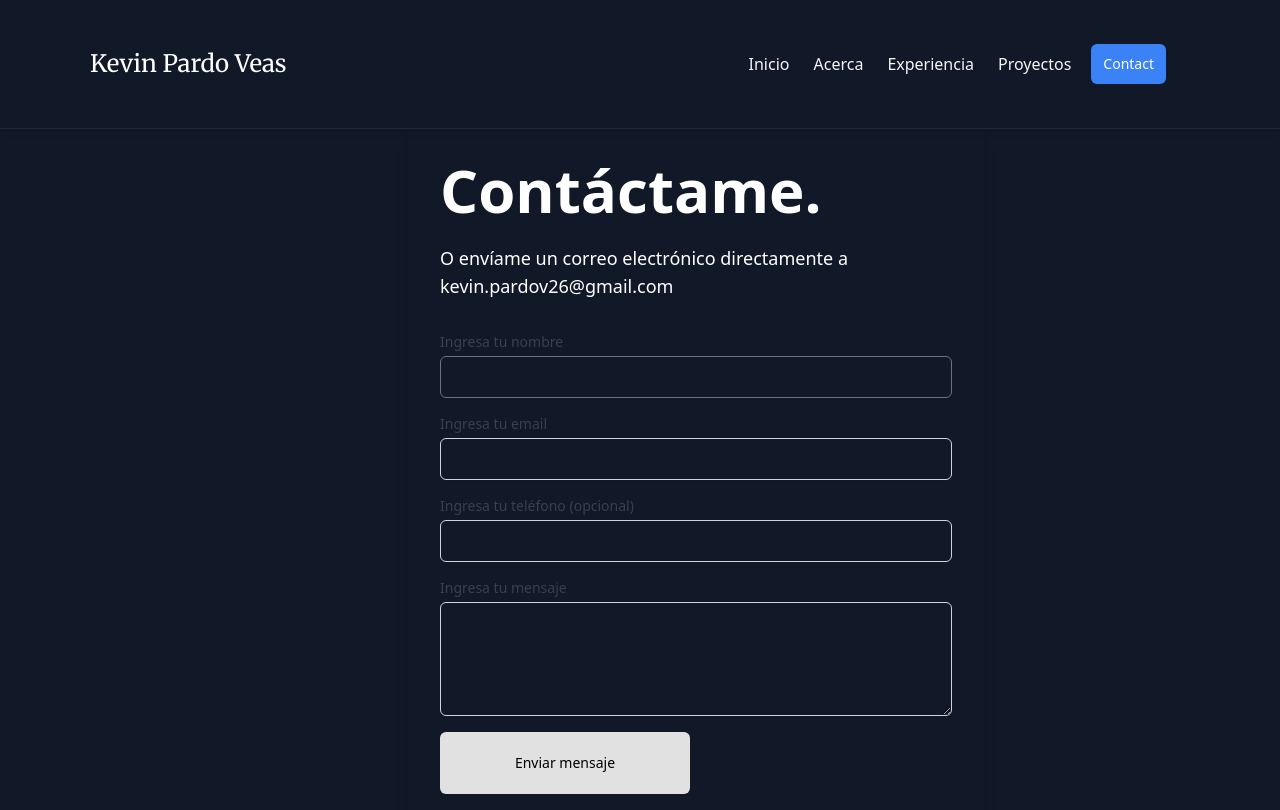
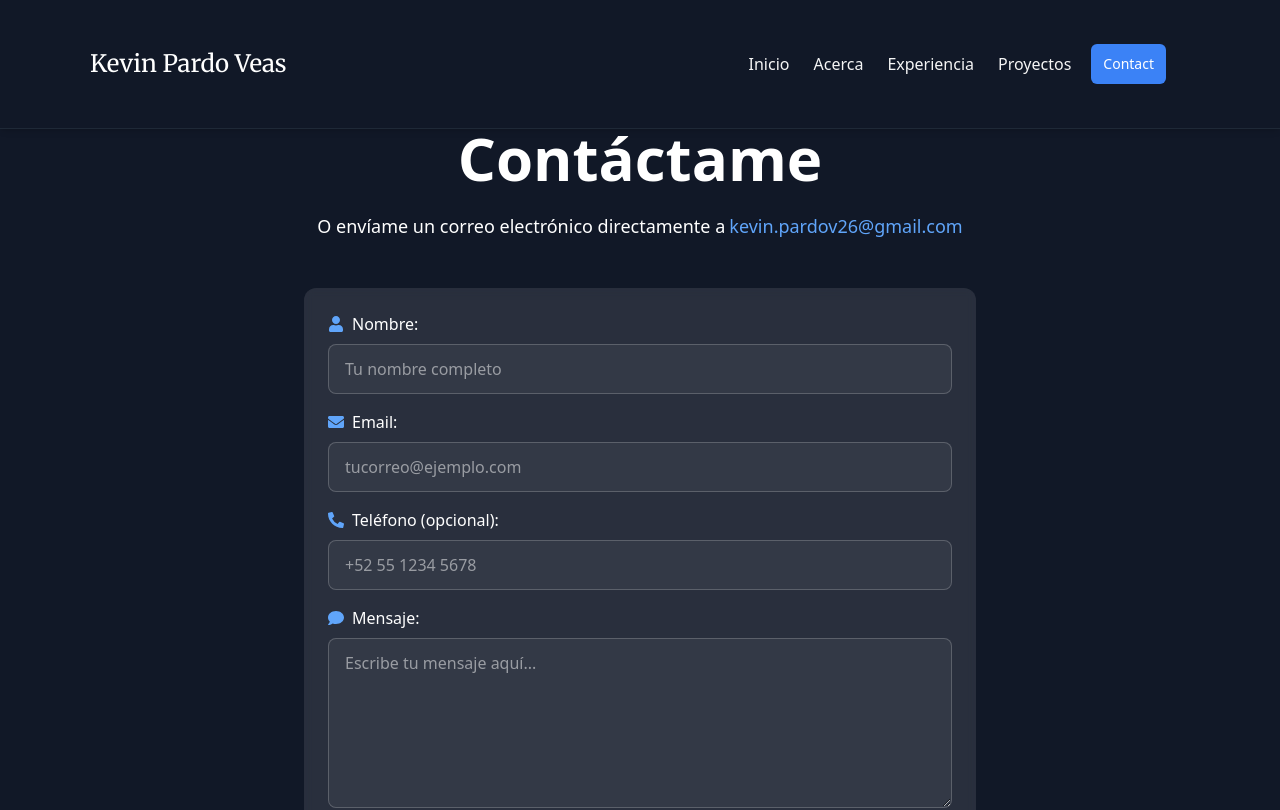
Before and after one commit to Krpardo27/kevin-portfolio, a React (Vite) app: page /contact in a window 1280 px wide. Shown: the top 810 px of the page. Built offline with nearby package versions, Linux system fonts and the light colour scheme.

Commit message:
confiuraciones de cpanel

```diff
--- a/src/pages/Contact.jsx
+++ b/src/pages/Contact.jsx
@@ -1,7 +1,15 @@
-import React, { useState } from "react";
+import { useState } from "react";
+import {
+  FaUser,
+  FaEnvelope,
+  FaComment,
+  FaPhoneAlt,
+  FaPaperPlane,
+  FaCheckCircle,
+  FaExclamationCircle
+} from "react-icons/fa";
+import { ImSpinner8 } from "react-icons/im";
 import PageTransition from "../components/PageTransition";
-import { Link } from "react-router-dom";
-import { FaChevronRight } from "react-icons/fa";
 
 const Contact = () => {
   const [formData, setFormData] = useState({
@@ -10,123 +18,74 @@ const Contact = () => {
     phone: "",
     message: "",
   });
-
-  const [errors, setErrors] = useState({
-    name: "",
-    email: "",
-    phone: "",
-    message: "",
-  });
-
-  const [isSubmitting, setIsSubmitting] = useState(false);
-  const [submitSuccess, setSubmitSuccess] = useState(false);
+  const [status, setStatus] = useState("");
 
   const handleChange = (e) => {
     const { name, value } = e.target;
-    setFormData({
-      ...formData,
-      [name]: value,
+    setFormData((prev) => ({ ...prev, [name]: value }));
+  };
+
+  const handleSubmit = async (e) => {
+    e.preventDefault();
+    setStatus("sending");
+
+    try {
+      const response = await fetch("https://www.kevcodesdev.cl/api/contacto", {
+        method: "POST",
+        headers: {
+          "Content-Type": "application/json",
+          "Accept": "application/json"
+        },
+        body: JSON.stringify(formData),
+        credentials: "same-origin" // Importante para cookies si las usas
       });
 
-    // Clear error when user types
-    if (errors[name]) {
-      setErrors({
-        ...errors,
-        [name]: "",
-      });
-    }
-  };
+      if (!response.ok) throw new Error("Error en la respuesta del servidor");
 
-  const validateForm = () => {
-    let valid = true;
-    const newErrors = { ...errors };
+      setStatus("success");
+      setFormData({ name: "", email: "", phone: "", message: "" });
 
-    // Validate name
-    if (!formData.name.trim()) {
-      newErrors.name = "El nombre es requerido";
-      valid = false;
-    } else if (formData.name.trim().length < 3) {
-      newErrors.name = "El nombre debe tener al menos 3 caracteres";
-      valid = false;
-    }
-
-    // Validate email
-    if (!formData.email.trim()) {
-      newErrors.email = "El email es requerido";
-      valid = false;
-    } else if (!/^[^\s@]+@[^\s@]+\.[^\s@]+$/.test(formData.email)) {
-      newErrors.email = "Por favor ingresa un email válido";
-      valid = false;
-    }
-
-    // Validate phone (optional but must be valid if provided)
-    if (formData.phone && !/^[0-9+\-\s]+$/.test(formData.phone)) {
-      newErrors.phone = "Por favor ingresa un teléfono válido";
-      valid = false;
-    }
-
-    // Validate message
-    if (!formData.message.trim()) {
-      newErrors.message = "El mensaje es requerido";
-      valid = false;
-    } else if (formData.message.trim().length < 10) {
-      newErrors.message = "El mensaje debe tener al menos 10 caracteres";
-      valid = false;
-    }
-
-    setErrors(newErrors);
-    return valid;
-  };
-
-  const handleSubmit = (e) => {
-    e.preventDefault();
-
-    if (validateForm()) {
-      setIsSubmitting(true);
-
-      // Simulate API call
-      setTimeout(() => {
-        console.log("Form submitted:", formData);
-        setIsSubmitting(false);
-        setSubmitSuccess(true);
-        setFormData({
-          name: "",
-          email: "",
-          phone: "",
-          message: "",
-        });
-
-        // Hide success message after 5 seconds
-        setTimeout(() => setSubmitSuccess(false), 5000);
-      }, 1500);
+    } catch (error) {
+      console.error("Error al enviar el formulario:", error);
+      setStatus("error");
     }
   };
 
   return (
     <PageTransition>
-      <section className="lg:mt-32 mt-20 flex flex-col h-screen">
-        <div className="w-full container lg:mx-64 max-w-xl shadow-lg rounded-lg p-8">
-          <div className="mb-8">
-            <h1 className="text-6xl font-bold text-white mb-6">Contáctame.</h1>
+      <section className="min-h-screen mt-20 max-w-7xl mx-auto px-6 py-12 flex flex-col items-center justify-center">
+        <div className="mb-8 text-center">
+          <h1 className="text-6xl font-bold text-white mb-6">Contáctame</h1>
           <p className="text-white text-lg mb-4">
             O envíame un correo electrónico directamente a
+            <a href="mailto:kevin.pardov26@gmail.com" className="text-blue-400 hover:underline ml-1">
               kevin.pardov26@gmail.com
+            </a>
           </p>
         </div>
-          {submitSuccess && (
-            <div className="mb-4 p-4 bg-green-100 text-green-700 rounded">
-              ¡Gracias por tu mensaje! Nos pondremos en contacto contigo pronto.
+
+        {/* Alertas mejoradas */}
+        {status === "success" && (
+          <div className="flex items-center gap-2 p-3 mb-6 bg-green-100/90 text-green-800 rounded-lg max-w-2xl w-full">
+            <FaCheckCircle className="text-green-500 flex-shrink-0" />
+            <span>¡Mensaje enviado con éxito! Te responderé pronto.</span>
           </div>
         )}
 
-          <form onSubmit={handleSubmit} className="space-y-4 max-w-4xl">
-            {/* Nombre */}
-            <div>
-              <label
-                htmlFor="name"
-                className="block text-sm font-medium text-gray-700"
-              >
-                Ingresa tu nombre
+        {status === "error" && (
+          <div className="flex items-center gap-2 p-3 mb-6 bg-red-100/90 text-red-800 rounded-lg max-w-2xl w-full">
+            <FaExclamationCircle className="text-red-500 flex-shrink-0" />
+            <span>Error al enviar. Por favor intenta nuevamente o contáctame directamente por email.</span>
+          </div>
+        )}
+
+        {/* Formulario */}
+        <form onSubmit={handleSubmit} className="space-y-4 max-w-2xl w-full bg-white/10 p-6 rounded-xl backdrop-blur-sm">
+          {/* Campo Nombre */}
+          <div className="space-y-2">
+            <label htmlFor="name" className="flex items-center gap-2 text-white font-medium">
+              <FaUser className="text-blue-400" />
+              Nombre:
             </label>
             <input
               type="text"
@@ -134,24 +93,17 @@ const Contact = () => {
               name="name"
               value={formData.name}
               onChange={handleChange}
-                className={`mt-1 block w-full px-3 py-2 border ${
-                  errors.name
-                    ? "border-red-500"
-                    : "border-gray-500 border-[0.5px] "
-                } rounded-md shadow-sm  focus:outline-none focus:ring-gray-500 focus:border-gray-300 bg-gray-900 text-white`}
+              required
+              className="w-full px-4 py-3 bg-white/5 border border-white/20 rounded-lg focus:ring-2 focus:ring-blue-400 focus:border-transparent text-white placeholder-white/50"
+              placeholder="Tu nombre completo"
             />
-              {errors.name && (
-                <p className="mt-1 text-sm text-red-600">{errors.name}</p>
-              )}
           </div>
 
-            {/* Email */}
-            <div>
-              <label
-                htmlFor="email"
-                className="block text-sm font-medium text-gray-700"
-              >
-                Ingresa tu email
+          {/* Campo Email */}
+          <div className="space-y-2">
+            <label htmlFor="email" className="flex items-center gap-2 text-white font-medium">
+              <FaEnvelope className="text-blue-400" />
+              Email:
             </label>
             <input
               type="email"
@@ -159,22 +111,17 @@ const Contact = () => {
               name="email"
               value={formData.email}
               onChange={handleChange}
-                className={`mt-1 block w-full px-3 py-2 border ${
-                  errors.email ? "border-red-500" : "border-gray-300"
-                } rounded-md shadow-sm  focus:outline-none focus:ring-gray-500 focus:border-gray-300 bg-gray-900 text-white`}
+              required
+              className="w-full px-4 py-3 bg-white/5 border border-white/20 rounded-lg focus:ring-2 focus:ring-blue-400 focus:border-transparent text-white placeholder-white/50"
+              placeholder="tucorreo@ejemplo.com"
             />
-              {errors.email && (
-                <p className="mt-1 text-sm text-red-600">{errors.email}</p>
-              )}
           </div>
 
-            {/* Teléfono */}
-            <div>
-              <label
-                htmlFor="phone"
-                className="block text-sm font-medium text-gray-700"
-              >
-                Ingresa tu teléfono (opcional)
+          {/* Campo Teléfono */}
+          <div className="space-y-2">
+            <label htmlFor="phone" className="flex items-center gap-2 text-white font-medium">
+              <FaPhoneAlt className="text-blue-400" />
+              Teléfono (opcional):
             </label>
             <input
               type="tel"
@@ -182,59 +129,50 @@ const Contact = () => {
               name="phone"
               value={formData.phone}
               onChange={handleChange}
-                className={`mt-1 block w-full px-3 py-2 border ${
-                  errors.phone ? "border-red-500" : "border-gray-300"
-                } rounded-md shadow-sm  focus:outline-none focus:ring-gray-500 focus:border-gray-300 bg-gray-900 text-white`}
+              className="w-full px-4 py-3 bg-white/5 border border-white/20 rounded-lg focus:ring-2 focus:ring-blue-400 focus:border-transparent text-white placeholder-white/50"
+              placeholder="+52 55 1234 5678"
             />
-              {errors.phone && (
-                <p className="mt-1 text-sm text-red-600">{errors.phone}</p>
-              )}
           </div>
 
-            {/* Mensaje */}
-            <div>
-              <label
-                htmlFor="message"
-                className="block text-sm font-medium text-gray-700"
-              >
-                Ingresa tu mensaje
+          {/* Campo Mensaje */}
+          <div className="space-y-2">
+            <label htmlFor="message" className="flex items-center gap-2 text-white font-medium">
+              <FaComment className="text-blue-400" />
+              Mensaje:
             </label>
             <textarea
               id="message"
               name="message"
-                rows="4"
               value={formData.message}
               onChange={handleChange}
-                className={`mt-1 block w-full px-3 py-2 border ${
-                  errors.message ? "border-red-500" : "border-gray-300"
-                } rounded-md shadow-sm  focus:outline-none focus:ring-gray-500 focus:border-gray-300 bg-gray-900 text-white`}
+              required
+              rows="6"
+              className="w-full px-4 py-3 bg-white/5 border border-white/20 rounded-lg focus:ring-2 focus:ring-blue-400 focus:border-transparent text-white placeholder-white/50"
+              placeholder="Escribe tu mensaje aquí..."
             />
-              {errors.message && (
-                <p className="mt-1 text-sm text-red-600">{errors.message}</p>
-              )}
           </div>
 
-            {/* Submit Button */}
-            <div>
+          {/* Botón de envío mejorado */}
           <button
             type="submit"
-                disabled={isSubmitting}
-                className={`w-full max-w-[250px] flex justify-center py-5 px-4 border border-transparent rounded-md shadow-sm text-sm font-medium text-black bg-[#e1e1e1] hover:bg-[#e1e1e1] focus:outline-none focus:ring-2 focus:ring-offset-2 focus:ring-[#e1e1e1] ${
-                  isSubmitting ? "opacity-70 cursor-not-allowed" : ""
-                }`}
+            disabled={status === "sending"}
+            className={`flex items-center justify-center gap-2 w-full px-6 py-3 rounded-lg font-medium transition-all mt-4 ${
+              status === "sending"
+                ? "bg-blue-400 cursor-not-allowed"
+                : "bg-blue-600 hover:bg-blue-700 hover:shadow-lg"
+            } text-white`}
           >
-                {isSubmitting ? "Enviando..." : "Enviar mensaje"}
+            {status === "sending" ? (
+              <>
+                <ImSpinner8 className="animate-spin" /> Enviando...
+              </>
+            ) : (
+              <>
+                <FaPaperPlane /> Enviar Mensaje
+              </>
+            )}
           </button>
-            </div>
-            <Link
-              to="/"
-              className="flex items-center my-5 gap-8 text-[#e1e1e1] bg py-3 w-full max-w-max group"
-            >
-              Home
-              <FaChevronRight className="animate-slide-and-back" />
-            </Link>
         </form>
-        </div>
       </section>
     </PageTransition>
   );
--- a/src/pages/Experience.jsx
+++ b/src/pages/Experience.jsx
@@ -53,7 +53,7 @@ const Experience = () => {
     <PageTransition>
       <section className="min-h-screen lg:mt-32 mt-20 max-w-7xl mx-auto px-6 py-12 flex flex-col items-center justify-center">
         <div className="lg:w-[950px] mx-auto">
-          {/* Título */}
+          {/* Título */ }
           <motion.div
             initial={{ opacity: 0, y: 20 }}
             animate={{ opacity: 1, y: 0 }}
```
Also changed, not shown: 1 other file (tests, documents, lock files or other folders). Lines whose indentation alone changed are shown as unchanged.
